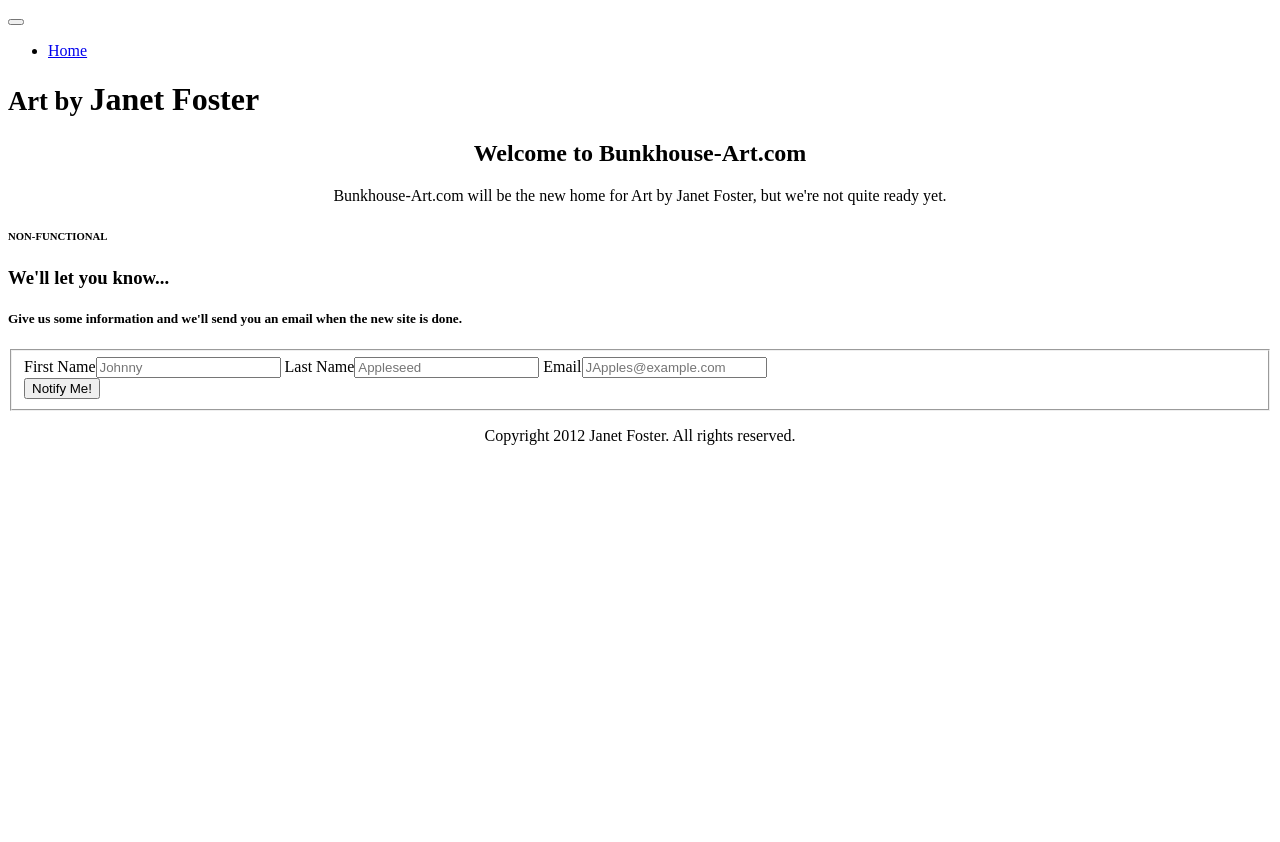
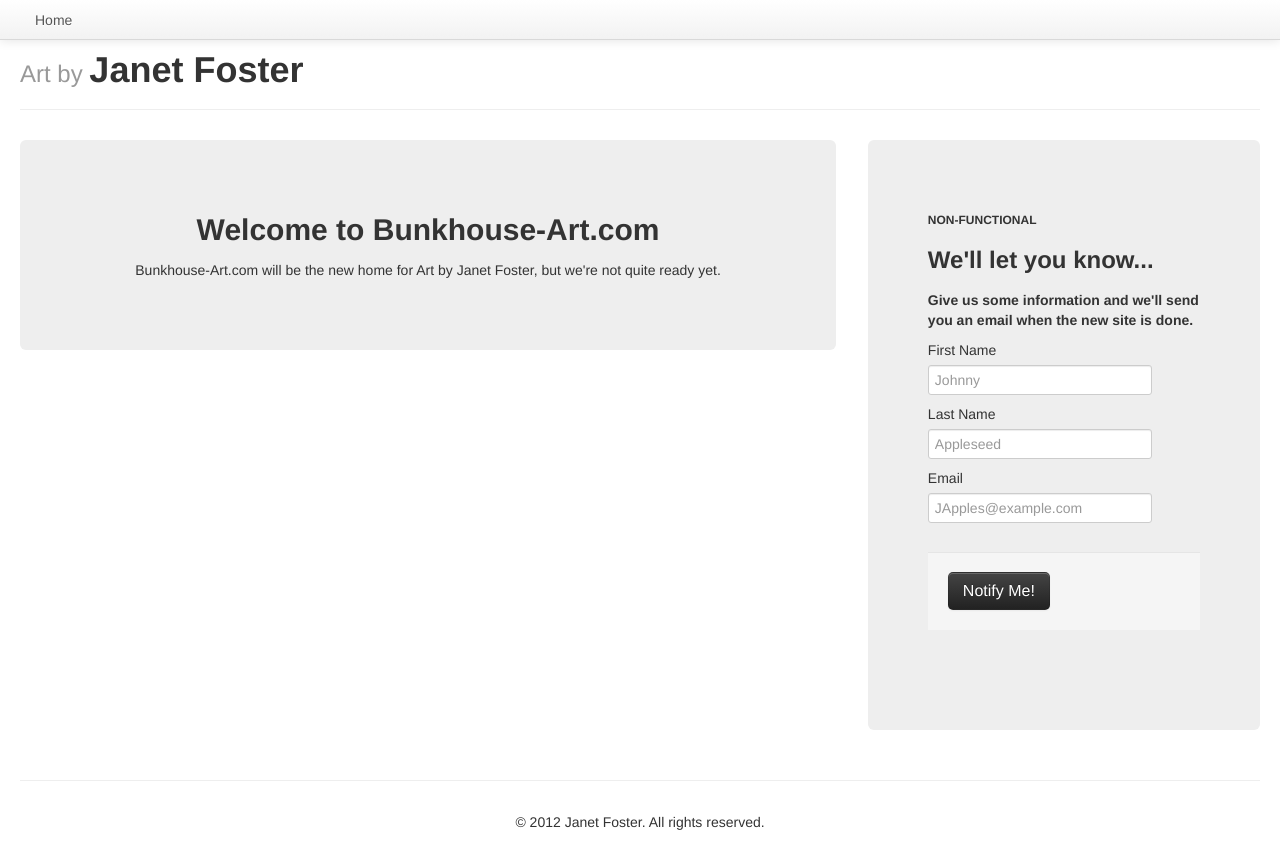
Before and after one commit to bdfoster/bunkhouse-art.com, a PHP site: page / in a window 1280 px wide. Before the commit the page ends 445 px from the top, so only its background shows below. Run offline with PHP 8.4, Linux system fonts and the light colour scheme.

Commit message:
fixed css calls for backwards compatibility

```diff
--- a/lib/flow.php
+++ b/lib/flow.php
@@ -183,7 +183,7 @@ class Flow {
 		return $this->route_variables[$key];
 	}
 
-	public function display_alert($variable = 'error') {
+	public function display_alert($variable) {
 		if (isset($this->vars[$variable])) {
 			return "<div class='alert alert=" . $variable . "'><a class='close' href='#' data-dismiss='alert'>&times;</a>" . $this->vars[$variable] . "</div>";
 		}
--- a/views/footer.php
+++ b/views/footer.php
@@ -1,5 +1,8 @@
+
+<hr>
+
 <footer class="footer">
-  <div class="container">
-    <p><center>Copyright 2012 Janet Foster. All rights reserved.</center></p>
+  <div class="container-fluid">
+    <p><center>&copy; 2012 Janet Foster. All rights reserved.</center></p>
   </div>
 </footer>
--- a/views/header.php
+++ b/views/header.php
@@ -1,7 +1,7 @@
 
 <div class="navbar navbar-fixed-top">
   <div class="navbar-inner">
-    <div class="container">
+    <div class="container-fluid">
       <button type="button" class="btn btn-navbar" data-toggle="collapse" data-target=".nav-collapse">
         <span class="icon-bar"></span>
         <span class="icon-bar"></span>
--- a/views/layout.php
+++ b/views/layout.php
@@ -3,12 +3,15 @@
   <head>
     <meta charset="utf-8">
     <title>Art by Janet Foster · Bunkhouse-Art.com</title>
-    <meta name="viewport" content="width=device-width, initial scale=1.0">
+    <meta name="viewport" content="width=device-width, initial-scale=1.0">
+    <meta name="description" content="">
+    <meta name="author" content="">
+
 
     <!-- Stylesheets/CSS -->
-    <link href="<?php echo $this->make_route('/css/bootstrap.min.css'); ?>" rel="stylesheet" type="css"/>
-    <link href="<?php echo $this->make_route('/css/master.css'); ?>" rel="stylesheet" type="css"/>
-    <link href="<?php echo $this->make_route('/css/bootstrap-responsive.min.css'); ?>" rel="stylesheet" type="css"/>
+    <link href="<?php echo $this->make_route('/css/bootstrap.min.css'); ?>" rel="stylesheet" type="text/css"/>
+    <link href="<?php echo $this->make_route('/css/master.css'); ?>" rel="stylesheet" type="text/css"/>
+    <link href="<?php echo $this->make_route('/css/bootstrap-responsive.min.css'); ?>" rel="stylesheet" type="text/css"/>
 
     <!--[if lt IE 9]>
       <script src="http://html5shim.googlecode.com/svn/trunk/html5.js"></script>
@@ -18,12 +21,12 @@
   <body>
 
     <!-- Header -->
-    <div class="container">
+    <div class="container-fluid">
       <?php include(ROOT . '/views/header.php'); ?>
     </div>
 
     <!-- Content -->
-    <div class="container">
+    <div class="container-fluid">
       <!-- Alerts -->
       <?php echo $this->display_alert('error'); ?>
       <?php echo $this->display_alert('success'); ?>
@@ -31,7 +34,7 @@
     </div>
 
     <!-- Footer -->
-    <div class="container">
+    <div class="container-fluid">
       <?php include(ROOT . '/views/footer.php'); ?>
     </div>
 
@@ -47,7 +50,7 @@
     <script type="text/javascript" src="<?php echo $this->make_route('/js/bootstrap-tooltip.js'); ?>"></script>
     <script type="text/javascript" src="<?php echo $this->make_route('/js/bootstrap-tab.js'); ?>"></script>
     <script type="text/javascript" src="<?php echo $this->make_route('/js/bootstrap-collapse.js'); ?>"></script>
-
+    <script type="text/javascript" src="<?php echo $this->make_route('/js/master.js'); ?>"></script>
   </body>
 
 </html>
```
